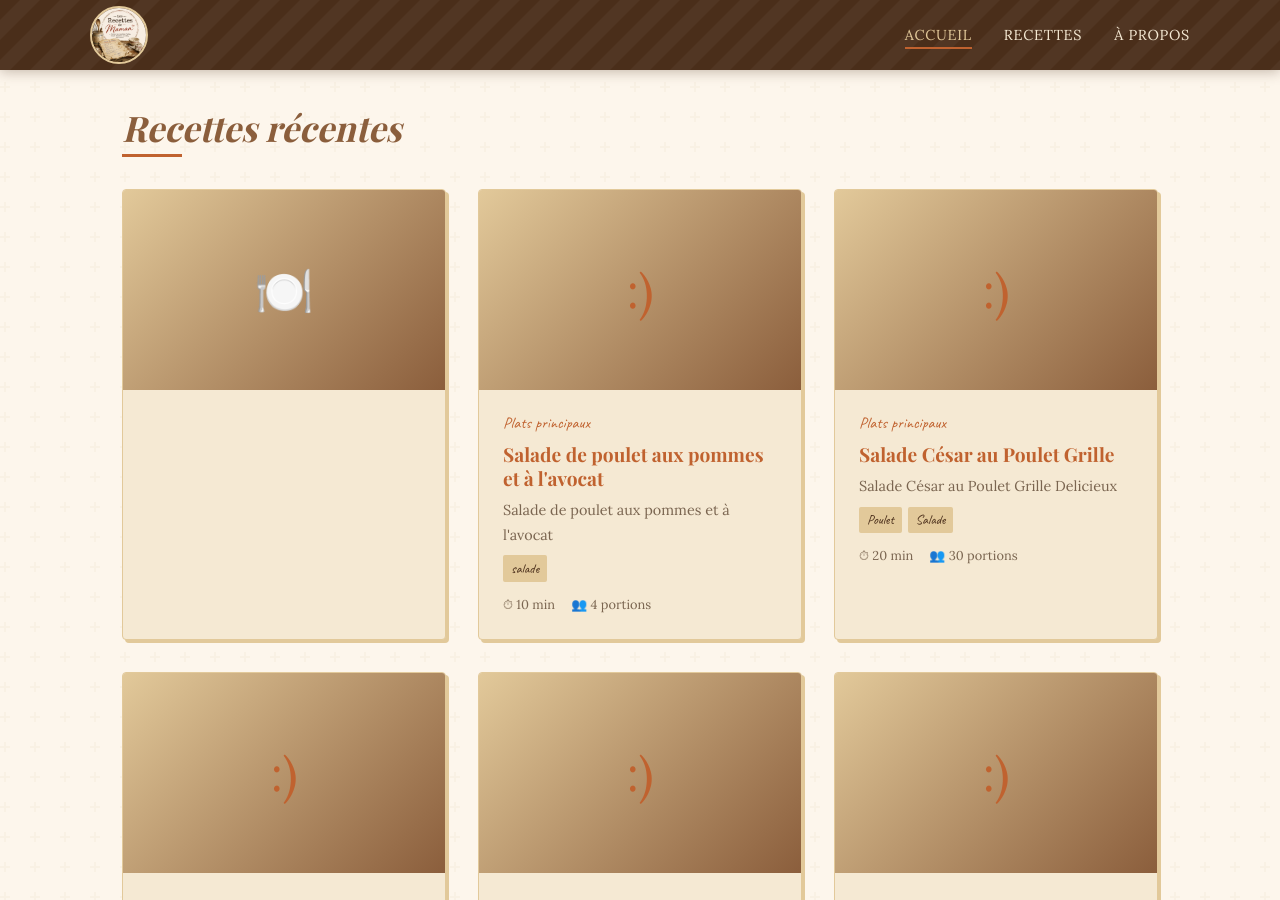
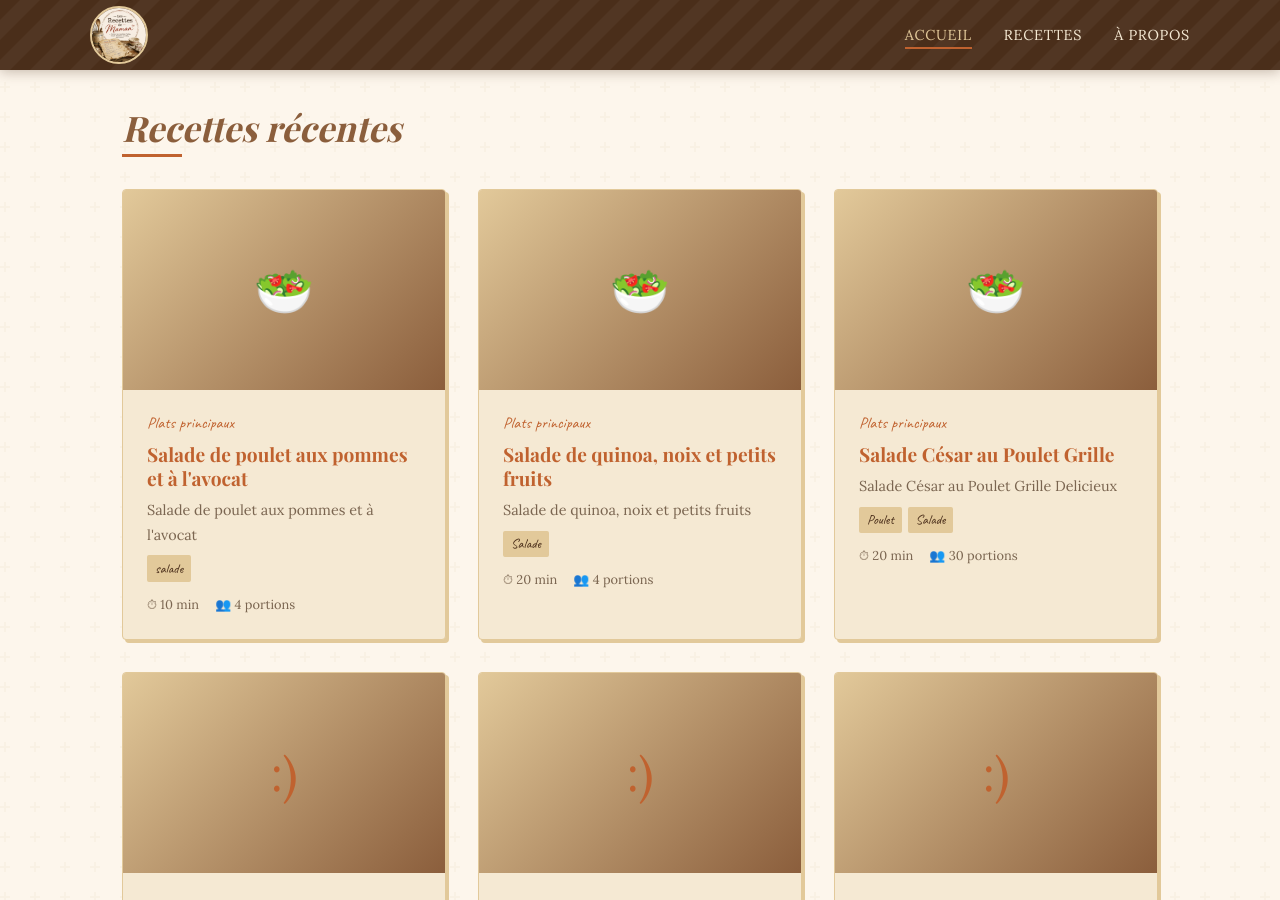
Before and after one commit to Freaky2112/recette_maman, a Jekyll site: the page built from index.html, in a window 1280 px wide and 900 px high, scrolled down 548 px. Built offline with Jekyll 4.4.1, drawn with Linux system fonts in a browser that asks for light colours; some web fonts are replaced.

```diff
--- a/_posts/Plats principaux/Salades/2025-01-05-Salade-cesars-aux-poulets.md
+++ b/_posts/Plats principaux/Salades/2025-01-05-Salade-cesars-aux-poulets.md
@@ -3,10 +3,10 @@ layout: recipe
 title: "Salade César au Poulet Grille"
 description: "Salade César au Poulet Grille Delicieux"
 category: "Plats principaux"
-emoji: ":)"
+emoji: "🥗"
 date: 2025-01-05
 prep_time: "20 min"
-cook_time: "4 h"
+cook_time: "15 - 20"
 servings: 30
 difficulty: Facile
 tags: [Poulet , Salade]
```
Also changed, not shown: _posts/Plats principaux/Salades/2025-01-06-Salade-de-quinoa.md (+2 -2 lines), _posts/Plats principaux/Salades/2025-01-07-Salade-aux-pommes-et-poulet.md (+1 -1 lines).
